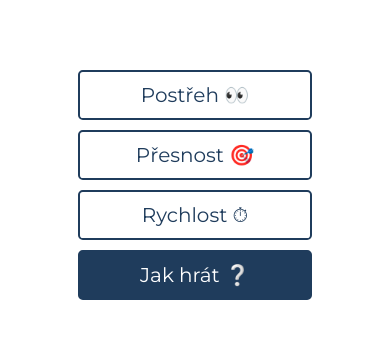
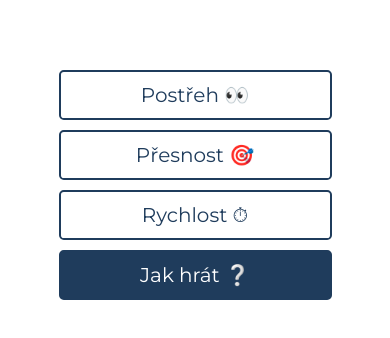
Before and after one commit to TeVr42/tapp-app, a plain HTML site: page index.html in a window 390 px wide. Shown: the part 142-480 px from the top of the page. Drawn offline with nearby package versions, Linux system fonts and the light colour scheme; a web font is replaced by a local one.

Commit message:
Button width

```diff
--- a/style.css
+++ b/style.css
@@ -78,8 +78,8 @@ h1 {
     width: 15%;
 }
 .btn {
-    width: 60%;
-    margin: 5px 20%;
+    width: 70%;
+    margin: 5px 15%;
 }
 .velky-kruh {
     width: 12%;
```
